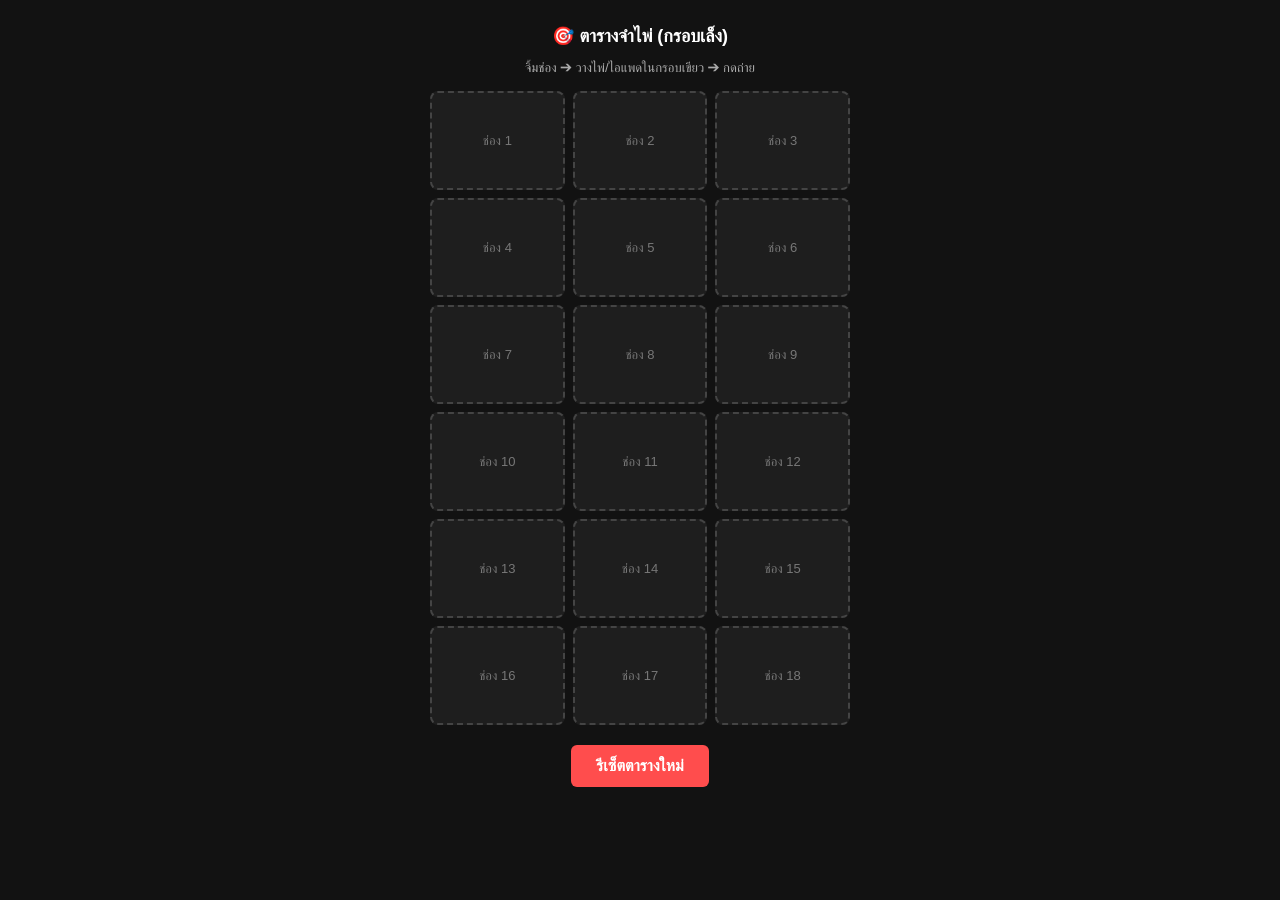
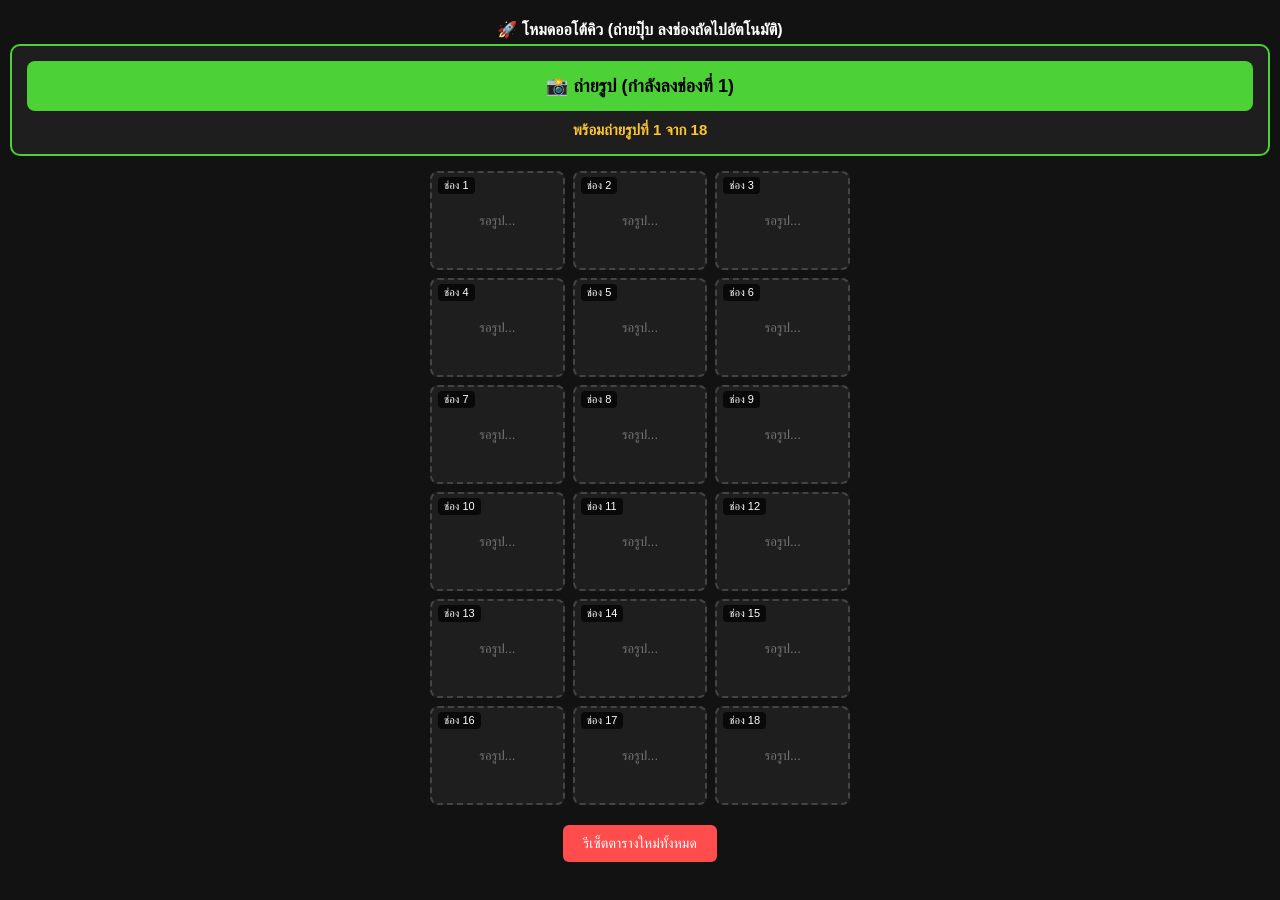
Before and after one commit to drnue5569/Cardrem, a plain HTML site: page index.html in a window 1280 px wide. Before the commit the page ends 800 px from the top, so only its background shows below. Drawn offline with Linux system fonts and the light colour scheme.

Commit message:
Revamp card memory grid with auto-queue mode
Updated the HTML structure and styles for the card memory grid. Added auto-queue mode functionality for capturing images.

```diff
--- a/index.html
+++ b/index.html
@@ -3,91 +3,205 @@
 <head>
     <meta charset="UTF-8">
     <meta name="viewport" content="width=device-width, initial-scale=1.0">
-<title>Card Memory Grid 3x6</title>
+    <title>Card Memory Grid (Auto-Queue Mode)</title>
     <style>
-  body{font-family:sans-serif;text-align:center;background:#121212;color:#fff;padding:10px;margin:0}
-  h3{margin:15px 0 5px;font-size:18px}
-  p{color:#aaa;font-size:13px;margin-bottom:15px}
-  .grid{display:grid;grid-template-columns:repeat(3,1fr);gap:8px;max-width:420px;margin:0 auto}
-  .card-slot{background:#1e1e1e;border:2px dashed #444;height:95px;border-radius:8px;display:flex;align-items:center;justify-content:center;cursor:pointer;font-size:13px;color:#777;overflow:hidden}
-  .card-slot img{width:100%;height:100%;object-fit:cover;border-radius:6px}
-  .btn-reset{margin-top:20px;padding:12px 25px;background:#ff4d4d;color:#fff;border:none;border-radius:6px;font-size:16px;font-weight:bold}
+        body {
+            font-family: sans-serif;
+            text-align: center;
+            background: #121212;
+            color: #fff;
+            padding: 10px;
+            margin: 0;
+            padding-bottom: 50px;
+        }
+        h3 { margin: 10px 0 5px 0; font-size: 16px; }
+        p { color: #aaa; font-size: 12px; margin-bottom: 15px; }
 
-  #camView{position:fixed;inset:0;background:#000;display:none;z-index:10;flex-direction:column}
-  #video{flex:1;width:100%;min-height:0;object-fit:cover}
-  #frame{position:absolute;left:50%;top:45%;width:75vmin;height:75vmin;transform:translate(-50%,-50%);
-    border:3px solid #0f0;border-radius:10px;box-shadow:0 0 0 100vmax rgba(0,0,0,.6);pointer-events:none}
-  #frame::before,#frame::after{content:"";position:absolute;background:rgba(0,255,0,.5)}
-  #frame::before{left:33.3%;right:33.3%;top:0;bottom:0;background:none;border-left:1px solid rgba(0,255,0,.5);border-right:1px solid rgba(0,255,0,.5)}
-  #frame::after{top:33.3%;bottom:33.3%;left:0;right:0;background:none;border-top:1px solid rgba(0,255,0,.5);border-bottom:1px solid rgba(0,255,0,.5)}
-  .bar{display:flex;justify-content:space-around;align-items:center;padding:20px;background:#000}
-  #shot{width:70px;height:70px;border-radius:50%;border:4px solid #888;background:#fff}
-  #cancel{background:none;border:none;color:#fff;font-size:16px}
+        /* ปุ่มถ่ายรูปหลักและสถานะคิว */
+        .control-panel {
+            background: #1e1e1e;
+            border: 2px solid #4cd137;
+            padding: 15px;
+            border-radius: 10px;
+            margin-bottom: 15px;
+        }
+        .btn-shoot {
+            background: #4cd137;
+            color: #000;
+            border: none;
+            padding: 14px 20px;
+            font-size: 18px;
+            font-weight: bold;
+            border-radius: 8px;
+            cursor: pointer;
+            width: 100%;
+        }
+        .btn-shoot:active { background: #38ada9; }
+        .status-text {
+            margin-top: 10px;
+            font-size: 15px;
+            color: #fbc531;
+            font-weight: bold;
+        }
+
+        /* ตาราง Grid หลัก 3x6 */
+        .grid {
+            display: grid;
+            grid-template-columns: repeat(3, 1fr);
+            gap: 8px;
+            max-width: 420px;
+            margin: 0 auto;
+        }
+        .card-slot {
+            background: #1e1e1e;
+            border: 2px dashed #444;
+            height: 95px;
+            border-radius: 8px;
+            display: flex;
+            flex-direction: column;
+            align-items: center;
+            justify-content: center;
+            font-size: 13px;
+            color: #777;
+            position: relative;
+            overflow: hidden;
+        }
+        .card-slot img {
+            width: 100%;
+            height: 100%;
+            object-fit: cover;
+            border-radius: 6px;
+        }
+        .slot-number {
+            position: absolute;
+            top: 4px;
+            left: 6px;
+            background: rgba(0, 0, 0, 0.7);
+            color: #fff;
+            padding: 2px 6px;
+            font-size: 11px;
+            border-radius: 4px;
+            z-index: 2;
+        }
+        input[type="file"] { display: none; }
+
+        .btn-reset {
+            margin-top: 20px;
+            padding: 10px 20px;
+            background: #ff4d4d;
+            color: #fff;
+            border: none;
+            border-radius: 6px;
+            font-size: 14px;
+            cursor: pointer;
+        }
     </style>
 </head>
 <body>
-<h3>🎯 ตารางจำไพ่ (กรอบเล็ง)</h3>
-<p>จิ้มช่อง ➔ วางไพ่/ไอแพดในกรอบเขียว ➔ กดถ่าย</p>
+
+    <h3>🚀 โหมดออโต้คิว (ถ่ายปุ๊บ ลงช่องถัดไปอัตโนมัติ)</h3>
+
+    <!-- แผงควบคุมการถ่าย -->
+    <div class="control-panel">
+        <button class="btn-shoot" onclick="triggerCapture()">📸 ถ่ายรูป (กำลังลงช่องที่ <span id="currentSlotNum">1</span>)</button>
+        <input type="file" id="cameraInput" accept="image/*" capture="environment">
+        <div class="status-text" id="statusMsg">พร้อมถ่ายรูปที่ 1 จาก 18</div>
+    </div>
+
+    <!-- ตาราง Grid 3x6 -->
     <div class="grid" id="gridContainer"></div>
-<button class="btn-reset" onclick="resetGrid()">รีเซ็ตตารางใหม่</button>
 
-<div id="camView">
-  <video id="video" playsinline muted autoplay></video>
-  <div id="frame"></div>
-  <div class="bar"><button id="cancel">ยกเลิก</button><button id="shot"></button><span style="width:50px"></span></div>
-</div>
-<canvas id="cropCanvas" style="display:none"></canvas>
+    <button class="btn-reset" onclick="resetGrid()">รีเซ็ตตารางใหม่ทั้งหมด</button>
+    <canvas id="cropCanvas" style="display:none;"></canvas>
 
     <script>
-const grid=document.getElementById('gridContainer');
-const camView=document.getElementById('camView');
-const video=document.getElementById('video');
-const frame=document.getElementById('frame');
-const canvas=document.getElementById('cropCanvas');
-const ctx=canvas.getContext('2d');
-let stream=null, activeSlot=null;
+        const gridContainer = document.getElementById('gridContainer');
+        const currentSlotNumEl = document.getElementById('currentSlotNum');
+        const statusMsg = document.getElementById('statusMsg');
+        const canvas = document.getElementById('cropCanvas');
+        const ctx = canvas.getContext('2d');
 
-for(let i=1;i<=18;i++){
-  const s=document.createElement('div');
-  s.className='card-slot';
-  s.textContent='ช่อง '+i;
-  s.onclick=()=>openCam(s);
-  grid.appendChild(s);
+        let currentIndex = 1; // เริ่มที่ช่องที่ 1
+        const totalSlots = 18;
+        const slots = {};
+
+        // 1. สร้างช่อง Grid 18 ช่องพร้อมป้ายบอกเลขช่อง
+        for (let i = 1; i <= totalSlots; i++) {
+            const slot = document.createElement('div');
+            slot.className = 'card-slot';
+            slot.id = `slot-${i}`;
+
+            const badge = document.createElement('div');
+            badge.className = 'slot-number';
+            badge.innerText = `ช่อง ${i}`;
+
+            slot.appendChild(badge);
+            slot.append(`รอรูป...`);
+
+            gridContainer.appendChild(slot);
+            slots[i] = slot;
         }
 
-async function openCam(slot){
-  activeSlot=slot;
-  try{
-    stream=await navigator.mediaDevices.getUserMedia({video:{facingMode:{ideal:'environment'},width:{ideal:1920},height:{ideal:1080}},audio:false});
-    video.srcObject=stream;
-    camView.style.display='flex';
-  }catch(e){
-    alert('เปิดกล้องไม่ได้: '+e.message+'\n(ต้องเปิดผ่าน https หรือ localhost และอนุญาตกล้อง)');
+        // 2. ฟังก์ชันกดปุ่มถ่าย
+        function triggerCapture() {
+            if (currentIndex > totalSlots) {
+                alert("ถ่ายครบ 18 ช่องแล้วครับ เต็มความจุพอดี!");
+                return;
+            }
+            document.getElementById('cameraInput').click();
+        }
+
+        // 3. พถ่ายรูปเสร็จ เอาภาพแปะลงช่องตามลำดับ currentIndex ทันที
+        document.getElementById('cameraInput').onchange = (e) => {
+            const file = e.target.files[0];
+            if (file && currentIndex <= totalSlots) {
+                const reader = new FileReader();
+                reader.onload = (event) => {
+                    const img = new Image();
+                    img.onload = () => {
+                        // ตัด Crop ตรงกลางอัตโนมัติ
+                        const size = Math.min(img.width, img.height);
+                        const startX = (img.width - size) / 2;
+                        const startY = (img.height - size) / 2;
+
+                        canvas.width = 300;
+                        canvas.height = 300;
+                        ctx.drawImage(img, startX, startY, size, size, 0, 0, 300, 300);
+                        const croppedUrl = canvas.toDataURL('image/jpeg', 0.8);
+
+                        // เอาภาพไปแปะในช่องปัจจุบัน
+                        const slot = slots[currentIndex];
+                        slot.innerHTML = `
+                            <div class="slot-number">ช่อง ${currentIndex}</div>
+                            <img src="${croppedUrl}" alt="Card ${currentIndex}">
+                        `;
+
+                        // ขยับไปช่องถัดไป
+                        currentIndex++;
+
+                        if (currentIndex <= totalSlots) {
+                            currentSlotNumEl.innerText = currentIndex;
+                            statusMsg.innerText = `กำลังจะลงรูปที่ ${currentIndex} จาก 18`;
+                        } else {
+                            statusMsg.innerText = "🎉 ครบ 18 ช่องเรียบร้อย สมบูรณ์แบบ!";
+                            document.querySelector('.btn-shoot').style.background = '#888';
+                            document.querySelector('.btn-shoot').innerText = "ถ่ายครบแล้ว!";
+                        }
+
+                        // เคลียร์ค่า input ให้พร้อมกดถ่ายรอบถัดไปทันที
+                        e.target.value = '';
+                    }
+                    img.src = event.target.result;
+                }
+                reader.readAsDataURL(file);
+            }
+        };
+
+        function resetGrid() {
+            if (confirm("ต้องการรีเซ็ตใหม่ทั้งหมดใช่ไหม?")) {
+                location.reload();
             }
         }
-function closeCam(){
-  if(stream){stream.getTracks().forEach(t=>t.stop());stream=null}
-  camView.style.display='none';
-}
-document.getElementById('cancel').onclick=closeCam;
-
-document.getElementById('shot').onclick=()=>{
-  const vr=video.getBoundingClientRect(), fr=frame.getBoundingClientRect();
-  const vw=video.videoWidth, vh=video.videoHeight;
-  // คำนวณสเกลของ object-fit:cover
-  const scale=Math.max(vr.width/vw, vr.height/vh);
-  const offX=(vw*scale-vr.width)/2, offY=(vh*scale-vr.height)/2;
-  const sx=(fr.left-vr.left+offX)/scale;
-  const sy=(fr.top-vr.top+offY)/scale;
-  const sw=fr.width/scale, sh=fr.height/scale;
-
-  canvas.width=300; canvas.height=300;
-  ctx.drawImage(video,sx,sy,sw,sh,0,0,300,300);
-  activeSlot.innerHTML=`<img src="${canvas.toDataURL('image/jpeg',0.8)}" alt="Card">`;
-  closeCam();
-};
-
-function resetGrid(){ if(confirm("ล้างตารางทั้งหมด?")) location.reload(); }
     </script>
 </body>
 </html>
```
Lines whose indentation alone changed are shown as unchanged.
